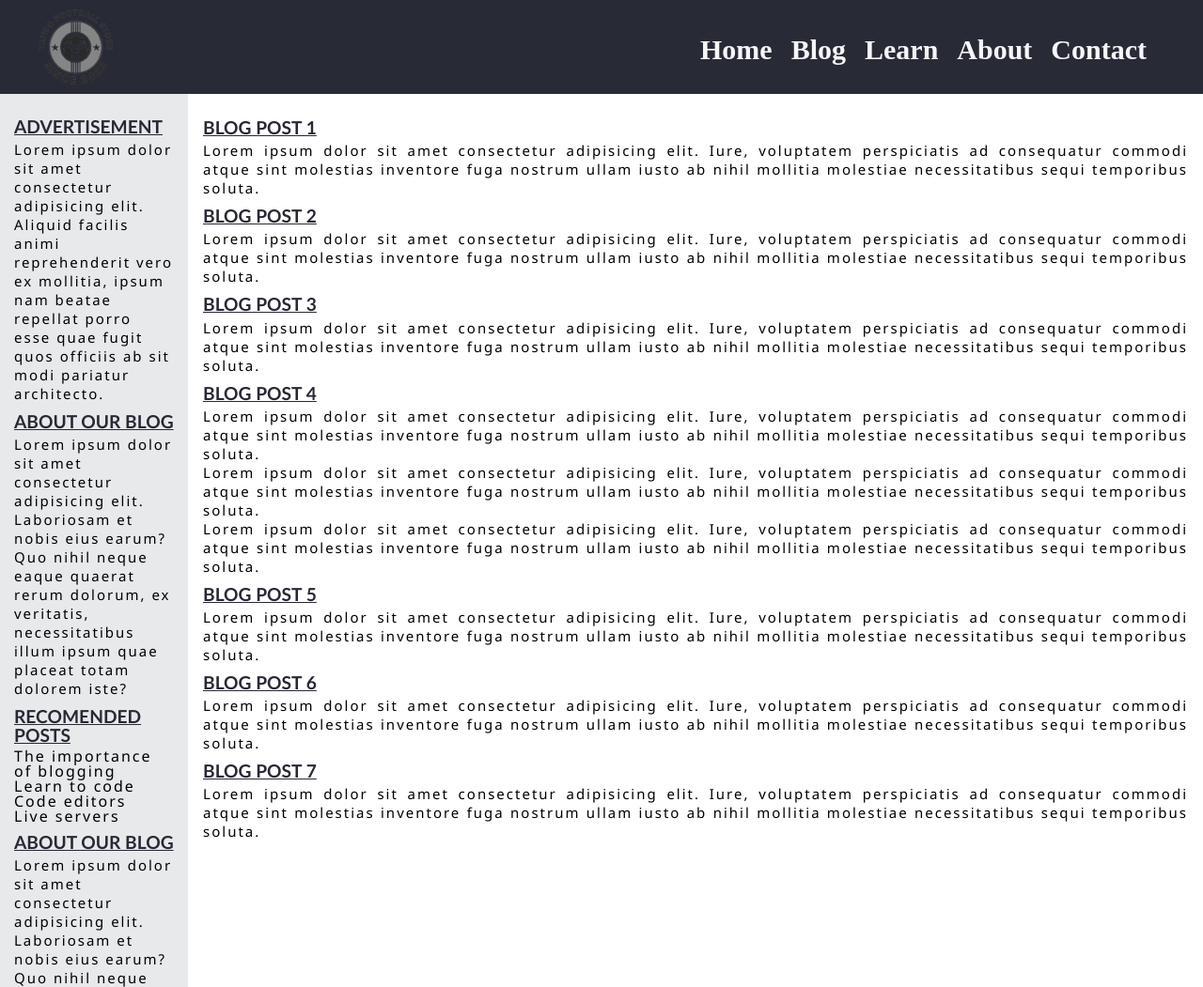
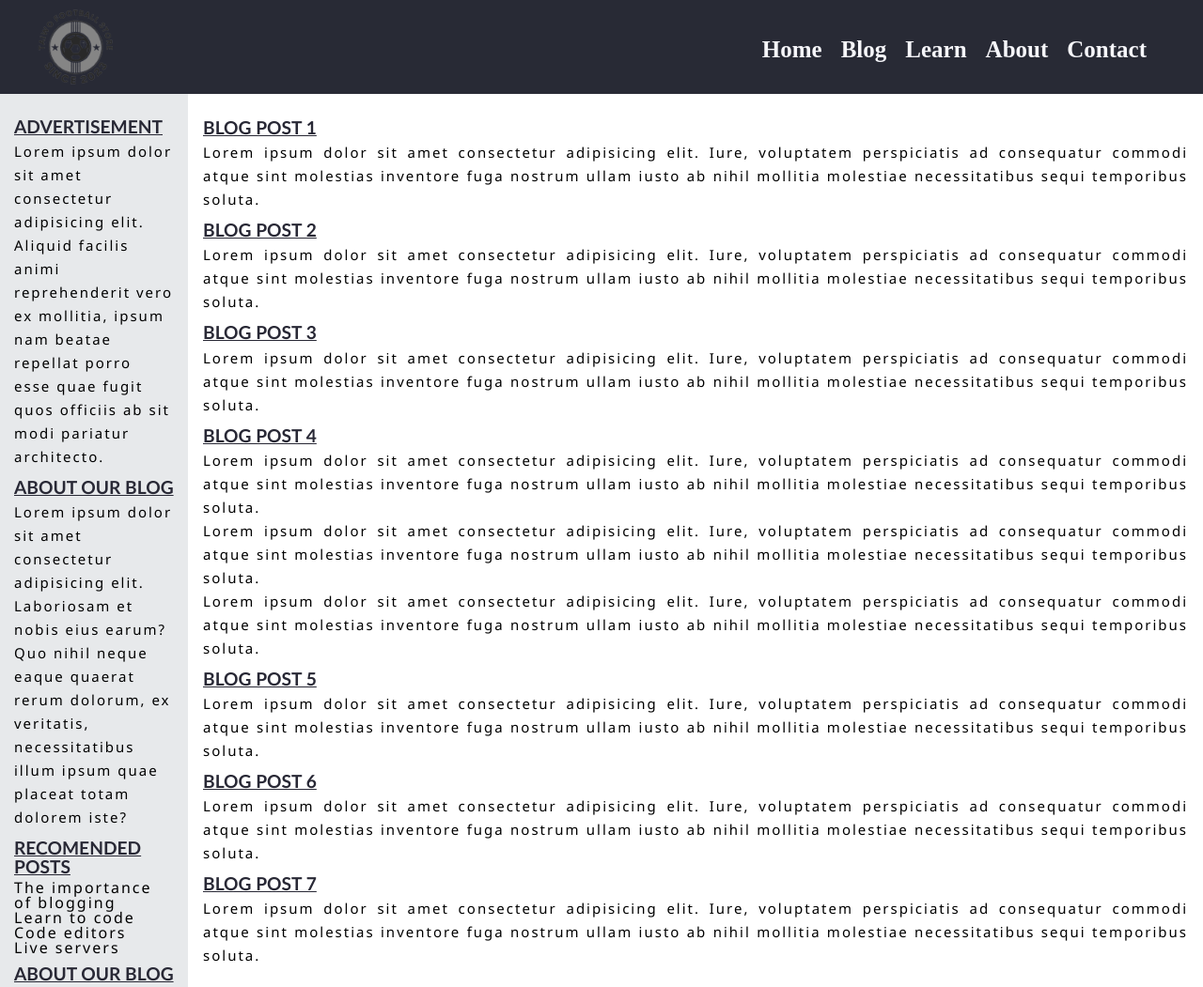
Before and after one commit to bolowys33/lesson_three_task_three_bolodeoku_taiwo, a website: page index.html in a window 1280 px wide. Shown: the top 1051 px of the page at 94% size. Drawn offline with Linux system fonts and the light colour scheme.

Commit message:
Edit line-height style.css

```diff
--- a/css/style.css
+++ b/css/style.css
@@ -92,7 +92,7 @@ header a {
     margin-top: 5px;
     justify-content: space-between;
     padding: 10px;
-    font-size: 30px;
+    font-size: 25px;
     font-weight: bold;
 }
 
@@ -108,6 +108,10 @@ main {
     grid-area: main;
     padding: 16px;
     text-align: justify;
+}
+
+main p{
+    line-height: 25px;
 }
 
 header {
@@ -129,6 +133,9 @@ aside {
     display: flex;
     flex-direction: column;
     padding: 15px;
+}
+aside p{
+    line-height: 25px;
 }
 
 footer {
```
